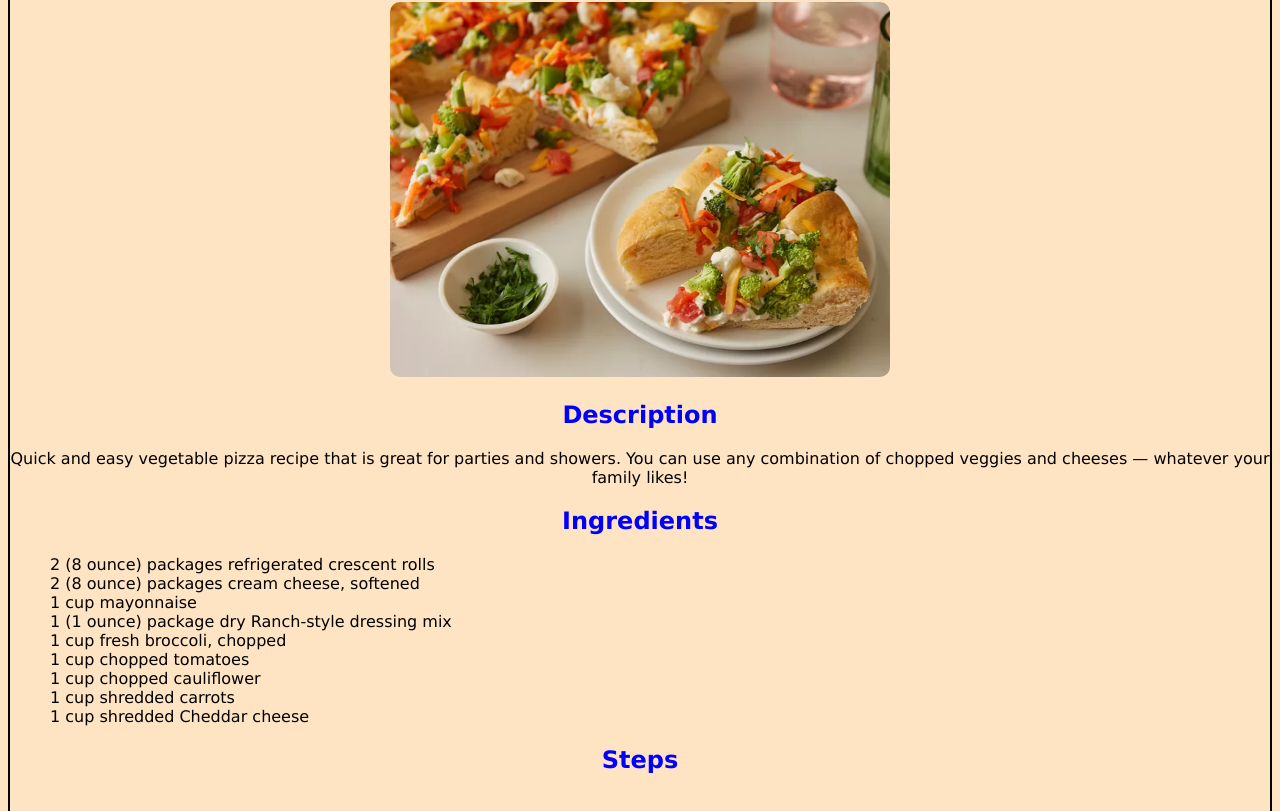
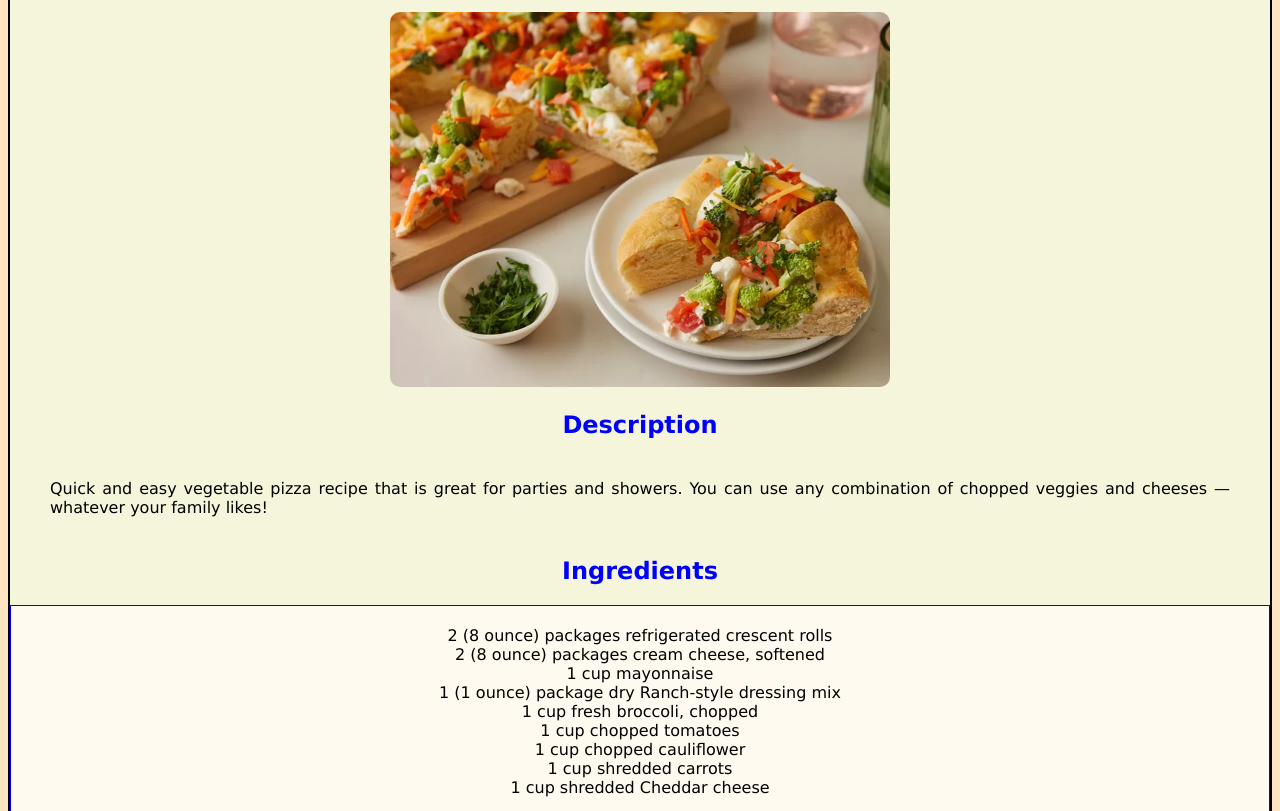
Before and after one commit to piyopiyo0/odin-recipes, a plain HTML site: page recipes/vegan-pizza.html in a window 1280 px wide. Shown: the part 89-900 px from the top of the page. Drawn offline with Linux system fonts and the light colour scheme.

Commit message:
add new styles to the pages

```diff
--- a/recipes/vegan-pizza.html
+++ b/recipes/vegan-pizza.html
@@ -8,6 +8,7 @@
 </head>
 
 <body>
+    <div class="container">
         <h1>Veggie Pizza</h1>
         <img src="../images/vegetable-pizza.jpg" alt="vegan pizza" width="50%">
         <h2>Description</h2>
@@ -39,5 +40,7 @@
         </ol>
 
         <a href="../index.html">Home Page</a>
+    </div>
+
 </body>
 </html>
--- a/style.css
+++ b/style.css
@@ -3,6 +3,18 @@ body {
     text-align: center;
     border: 2px solid black;
     font-family:'Lucida Sans', 'Lucida Sans Regular', 'Lucida Grande', 'Lucida Sans Unicode', Geneva, Verdana, sans-serif;
+    box-sizing: border-box;
+}
+
+.container {
+    background-color: beige;
+    margin: 0 auto;
+    padding: 10px;
+}
+
+p {
+    padding: 20px 30px;
+    text-align: justify;
 }
 
 img {
@@ -16,10 +28,15 @@ h2 {
 
 ul {
     list-style-type: none;
-    text-align: justify;
+    text-align: center;
+    padding: 20px 30px;
+    margin-left: -10px;
+    margin-right: -10px;
+    border: 1px solid blue;
+    background-color: floralwhite;
 }
 
 ol {
     text-align: justify;
-    padding: 20px;
+    padding: 20px 30px;
 }
```
Also changed, not shown: index.html (+6 -2 lines), recipes/vegan-lasagna.html (+3 -0 lines), recipes/vegan-scramble.html (+3 -0 lines). Lines whose indentation alone changed are shown as unchanged.
